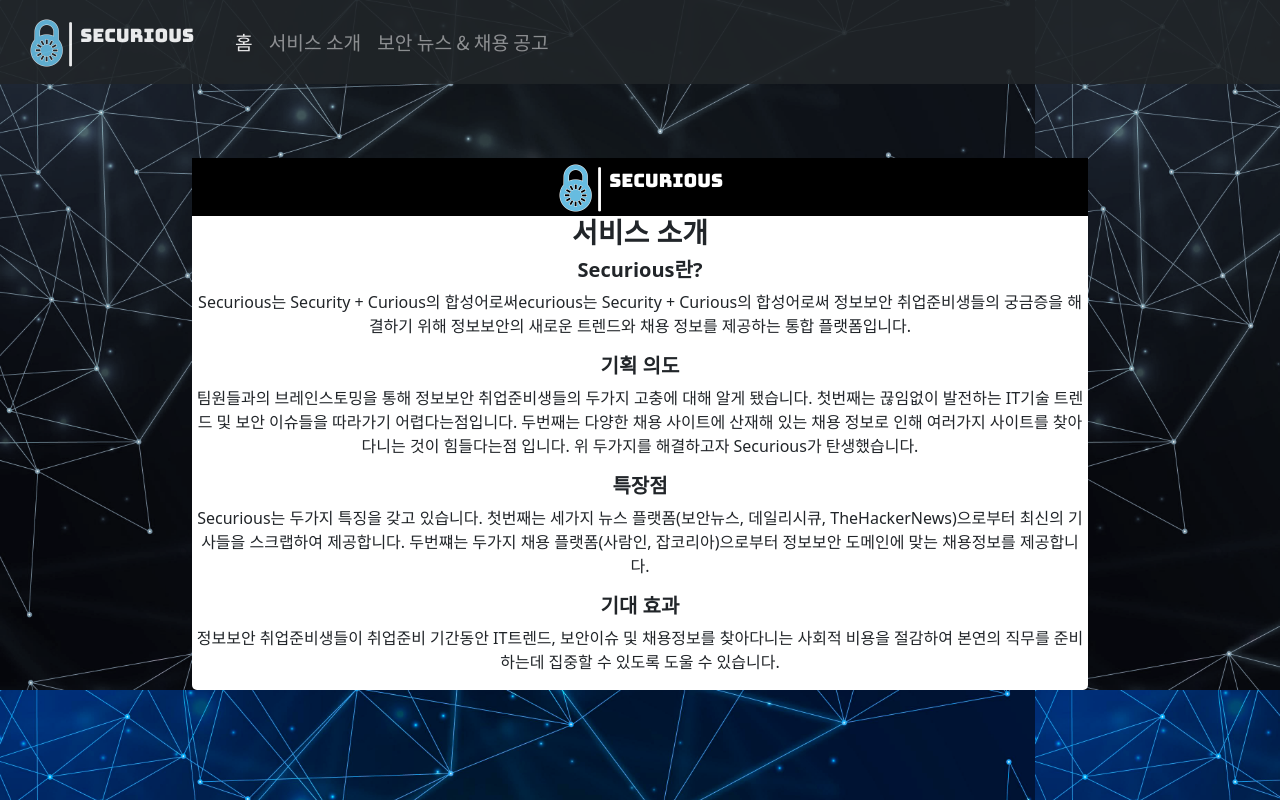
After one commit to SeunghoShin93/security_newjob, a Django app: page /introduce in a window 1280 px wide. The commit adds this page. Run offline with Django 3.2, Linux system fonts and the light colour scheme; some libraries are stand-ins or nearby versions.

Commit message:
ADD introduce page / design still need to cover

```diff
--- a/schedules/templates/schedules/base.html
+++ b/schedules/templates/schedules/base.html
@@ -106,11 +106,13 @@
       }
 
       .navbar {
-        position: fixed;
+        position: sticky;
         top:0;
         width: 100%;
         z-index: 999;
         opacity: 0.9;
+        font-family: 'Noto Sans KR';
+        font-size: larger;
       }
 
       .pagination {
@@ -123,8 +125,22 @@
 
       .carousel-box {
         height:100%;
+        margin-top: -50px;
         margin-bottom: 100px;
         animation: fadein 3s;
+      }
+
+      .intro-box {
+        margin :auto;
+        text-align: center;
+        align-items: center;
+        justify-content: center;
+        display: flex;
+        border-radius: 5px;
+        border: 5px whitesmoke;
+        width: 70%;
+        height: 100%;
+        background-color: white;
       }
     </style>
   </head>
--- a/schedules/templates/schedules/carousel.html
+++ b/schedules/templates/schedules/carousel.html
@@ -59,8 +59,6 @@
             <a href="{% url 'schedules:index2' %}" class="d-block btn btn-outline-light"><h4 style="font-family: 'Jua';"> 채용공고 보러가기  <i
                     class="fas fa-users" style="color: whitesmoke;"></i></h4></a>
         </div>
-       <!-- <a href="{% url 'schedules:index' %}"><button style="display:inline-block; width: 25%; "></button></a>
-        <a href="{% url 'schedules:index' %}"><button style="display:inline-block; width: 25%; "></button></a> -->
     </div>
 <script type="text/javascript">
     localStorage.clear()
--- /dev/null
+++ b/schedules/templates/schedules/introduce.html
@@ -0,0 +1,29 @@
+{% extends 'schedules/base.html' %} {% load static %}
+{% block content %}
+<div class="intro-box">
+
+    <div class="w3-card-4 w3-margin ">
+        <div style="background-color: black;">
+            <img src="{% static 'schedules/images/logo2.png' %}" alt="" />
+        </div>
+        <div class="w3-container">
+        <h3><b>서비스 소개</b></h3>
+        <h5><b>Securious란?</b></h5>
+
+        <p>Securious는 Security + Curious의 합성어로써ecurious는 Security + Curious의 합성어로써 정보보안 취업준비생들의 궁금증을 해결하기 위해 정보보안의 새로운 트렌드와 채용 정보를
+        제공하는 통합 플랫폼입니다.</p>
+        <h5><b>기획 의도</b></h5>
+
+        <p>팀원들과의 브레인스토밍을 통해 정보보안 취업준비생들의 두가지 고충에 대해 알게 됐습니다. 첫번째는 끊임없이 발전하는 IT기술 트렌드 및 보안 이슈들을 따라가기 어렵다는점입니다. 두번째는 다양한 채용 사이트에 산재해
+        있는 채용 정보로 인해 여러가지 사이트를 찾아다니는 것이 힘들다는점 입니다. 위 두가지를 해결하고자 Securious가 탄생했습니다.</p>
+        <h5><b>특장점</b></h5>
+
+        <p>Securious는 두가지 특징을 갖고 있습니다. 첫번째는 세가지 뉴스 플랫폼(보안뉴스, 데일리시큐, TheHackerNews)으로부터 최신의 기사들을 스크랩하여 제공합니다. 두번쨰는 두가지 채용 플랫폼(사람인,
+        잡코리아)으로부터 정보보안 도메인에 맞는 채용정보를 제공합니다.</p>
+        <h5><b>기대 효과</b></h5>
+
+        <p>정보보안 취업준비생들이 취업준비 기간동안 IT트렌드, 보안이슈 및 채용정보를 찾아다니는 사회적 비용을 절감하여 본연의 직무를 준비하는데 집중할 수 있도록 도울 수 있습니다.</p>
+        </div>
+</div>
+
+{% endblock content %}
--- a/schedules/templates/schedules/navbar.html
+++ b/schedules/templates/schedules/navbar.html
@@ -5,7 +5,19 @@
       <button class="navbar-toggler" type="button" data-bs-toggle="collapse" data-bs-target="#navbarNav" aria-controls="navbarNav" aria-expanded="false" aria-label="Toggle navigation">
         <span class="navbar-toggler-icon"></span>
       </button>
-
+      <div class="collapse navbar-collapse" id="navbarNav">
+      <ul class="navbar-nav">
+        <li class="nav-item">
+          <a class="nav-link active" aria-current="page" href="{% url 'schedules:carousel' %}">홈</a>
+        </li>
+        <li class="nav-item">
+          <a class="nav-link" href="{% url 'schedules:introduce' %}">서비스 소개</a>
+        </li>
+        <li class="nav-item">
+          <a class="nav-link" href="{% url 'schedules:index' %}">보안 뉴스 & 채용 공고</a>
+        </li>
+      </ul>
+    </div>
       </div>
     </div>
   </nav>
--- a/schedules/urls.py
+++ b/schedules/urls.py
@@ -6,5 +6,6 @@
     path('', views.intro, name='intro' ),
     path('main', views.index, name='index' ),
     path('main2', views.index2, name='index2' ),
-    path('carousel', views.carousel, name='carousel')
+    path('carousel', views.carousel, name='carousel'),
+    path('introduce', views.introduce, name='introduce'),
 ]
--- a/schedules/views.py
+++ b/schedules/views.py
@@ -41,3 +41,7 @@
     third = Article.objects.filter(homepage='dailysecu').order_by('id').first()
     context = { 'first':first, 'second':second, 'third': third}
     return render(request, 'schedules/carousel.html', context)
+
+def introduce(request):
+
+    return render(request, 'schedules/introduce.html')
```
